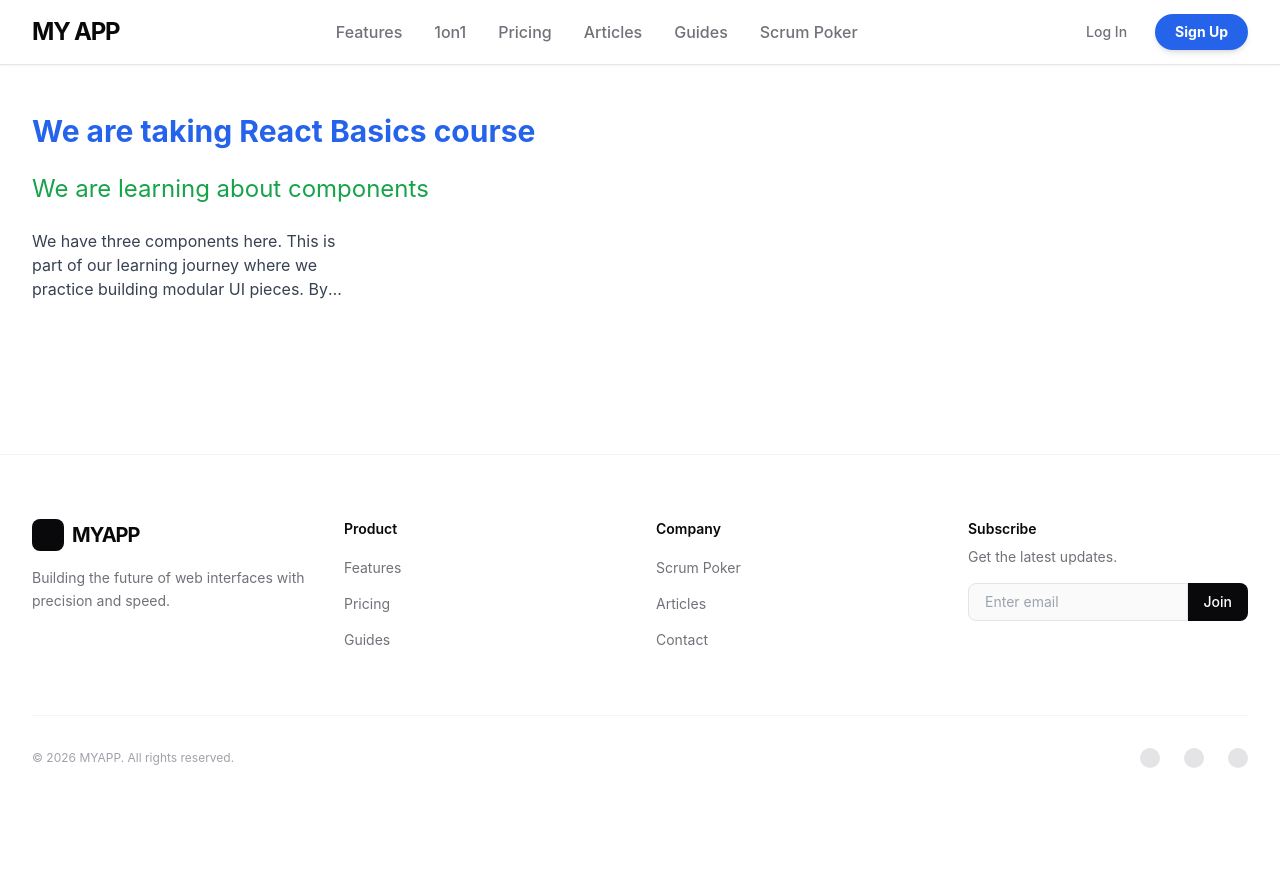
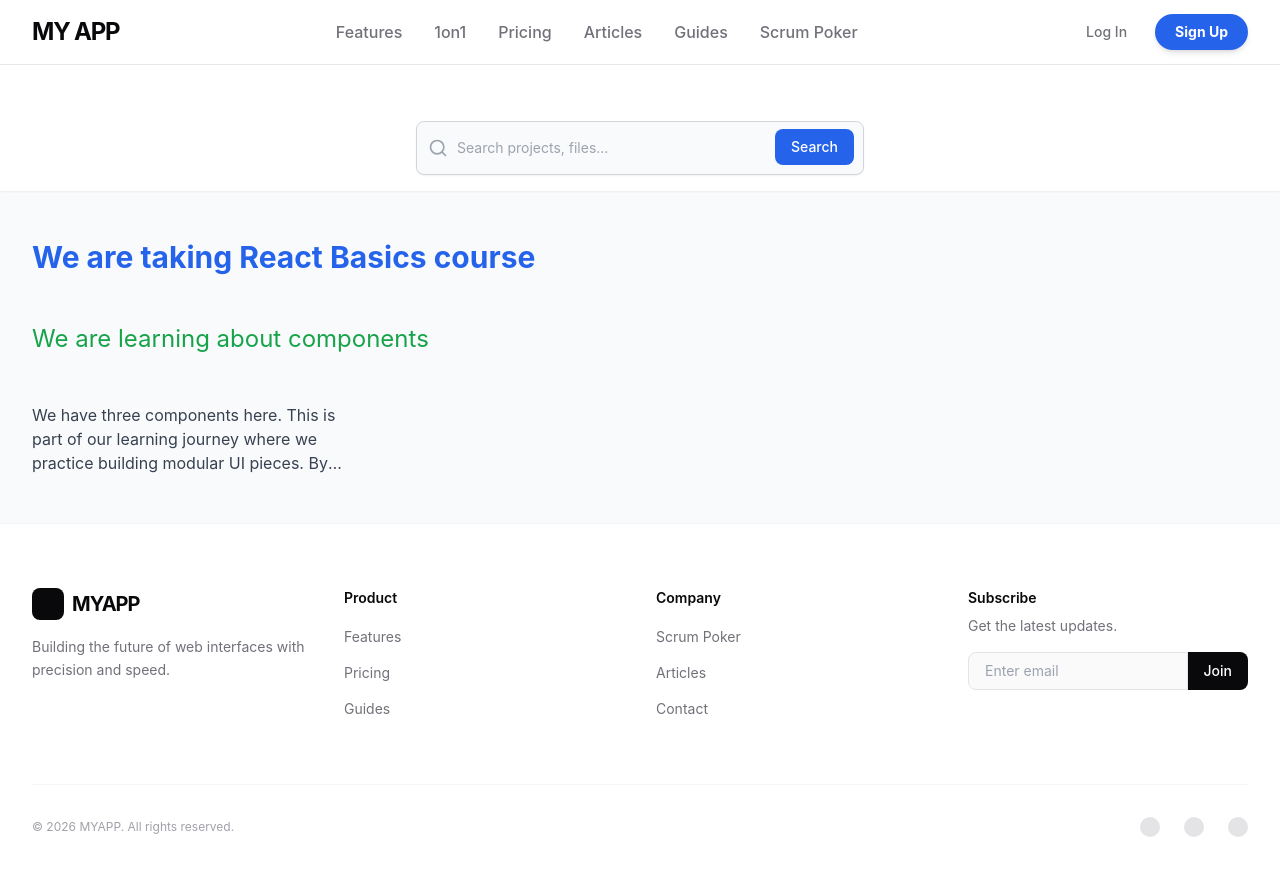
Before and after one commit to Gebremikial/my-App, a React (Create React App) app: page / in a window 1280 px wide. Before the commit the page ends 800 px from the top, so only its background shows below. Built offline with nearby package versions, Linux system fonts and the light colour scheme.

Commit message:
feat: add login/signup pages, routing, and search functionality

```diff
--- a/package.json
+++ b/package.json
@@ -7,8 +7,10 @@
     "@testing-library/jest-dom": "^6.9.1",
     "@testing-library/react": "^16.3.2",
     "@testing-library/user-event": "^13.5.0",
+    "lucide-react": "^0.563.0",
     "react": "^19.0.0",
     "react-dom": "^19.0.0",
+    "react-router-dom": "^7.13.0",
     "react-scripts": "5.0.1",
     "tailwindcss": "^3.4.19",
     "web-vitals": "^2.1.4"
--- a/src/App.js
+++ b/src/App.js
@@ -1,4 +1,8 @@
-import React from 'react';
+import React, { useState } from 'react';
+import { BrowserRouter as Router, Routes, Route } from 'react-router-dom';
+import Login from './pages/LogIn';
+import Signup from './pages/SignUp';
+import SearchBar from './components/SearchBar';
 import Navbar from './components/Navbar';
 import Footer from './components/Footer';
 import ContentOne from './components/ContentOne';
@@ -6,27 +10,77 @@ import ContentTwo from './components/ContentTwo';
 import ContentThree from './components/ContentThree';
 
 function App() {
+  const items = ['React', 'Tailwind', 'Render', 'JavaScript', 'Deployment', 'GitHub'];
+
+  const [searchTerm, setSearchTerm] = useState('');
+  const [filteredItems, setFilteredItems] = useState(items);
+
+  const handleSearch = (term) => {
+    setSearchTerm(term);
+    const results = items.filter(item =>
+      item.toLowerCase().includes(term.toLowerCase())
+    );
+    setFilteredItems(results);
+  };
+
   return (
+    <Router>
+      <div className="flex flex-col min-h-screen bg-gray-50">
+        <Navbar />
 
-    <div className="flex flex-col min-h-screen">
+        <Routes>
+          {/* LOGIN PAGE */}
+          <Route path="/login" element={<Login />} />
 
-      <Navbar />
+          {/* SIGNUP PAGE */}
+          <Route path="/signup" element={<Signup />} />
+
+          {/* MAIN HOME PAGE */}
+          <Route
+            path="/"
+            element={
+              <>
+                <div className="bg-white shadow-sm py-4">
+                  <SearchBar onSearch={handleSearch} />
+                </div>
+
                 <main className="flex-grow">
-
                   <div className="max-w-7xl mx-auto px-4 sm:px-6 lg:px-8 py-12">
 
-          <div className="space-y-6">
+                    {/* Search Results logic */}
+                    {searchTerm !== '' && (
+                      <div className="mb-10 p-6 bg-blue-50 rounded-lg border border-blue-200">
+                        <h2 className="text-xl font-semibold mb-4 text-blue-800">Search Results:</h2>
+                        {filteredItems.length > 0 ? (
+                          <ul className="grid grid-cols-1 sm:grid-cols-2 gap-4">
+                            {filteredItems.map((item, index) => (
+                              <li key={index} className="bg-white p-3 shadow rounded-md border-l-4 border-blue-500">
+                                {item}
+                              </li>
+                            ))}
+                          </ul>
+                        ) : (
+                          <p className="text-gray-500">No matches found for "{searchTerm}"</p>
+                        )}
+                      </div>
+                    )}
+
+                    {/* Content Sections */}
+                    <div className="space-y-12">
                       <ContentOne />
                       <ContentTwo />
                       <ContentThree />
                     </div>
-
                   </div>
                 </main>
+              </>
+            }
+          />
+        </Routes>
 
         <Footer />
-
       </div>
+    </Router>
   );
 }
 
--- /dev/null
+++ b/src/components/SearchBar.js
@@ -0,0 +1,33 @@
+import React, { useState } from 'react';
+import { Search } from 'lucide-react'; // Optional: Install lucide-react for the icon
+
+const SearchBar = ({ onSearch }) => {
+  const [query, setQuery] = useState('');
+
+  const handleInputChange = (e) => {
+    setQuery(e.target.value);
+    if (onSearch) onSearch(e.target.value);
+  };
+
+  return (
+    <div className="relative w-full max-w-md mx-auto mt-10">
+      <div className="absolute inset-y-0 left-0 flex items-center pl-3 pointer-events-none">
+        <Search className="w-5 h-5 text-gray-400" />
+      </div>
+      <input
+        type="text"
+        className="block w-full p-4 pl-10 text-sm text-gray-900 border border-gray-300 rounded-lg bg-gray-50 focus:ring-blue-500 focus:border-blue-500 outline-none transition-all shadow-sm"
+        placeholder="Search projects, files..."
+        value={query}
+        onChange={handleInputChange}
+      />
+      <button
+        className="text-white absolute right-2.5 bottom-2.5 bg-blue-600 hover:bg-blue-700 focus:ring-4 focus:outline-none focus:ring-blue-300 font-medium rounded-lg text-sm px-4 py-2 transition-colors"
+      >
+        Search
+      </button>
+    </div>
+  );
+};
+
+export default SearchBar;
--- /dev/null
+++ b/src/pages/LogIn.js
@@ -0,0 +1,17 @@
+import React from 'react';
+
+const Login = () => (
+  <div className="min-h-screen flex items-center justify-center bg-gray-100 px-4">
+    <div className="max-w-md w-full bg-white p-8 rounded-xl shadow-lg">
+      <h2 className="text-2xl font-bold text-center text-gray-800 mb-6">Welcome Back</h2>
+      <form className="space-y-4">
+        <input type="email" placeholder="Email" className="w-full p-3 border rounded-lg outline-none focus:ring-2 focus:ring-blue-500" />
+        <input type="password" placeholder="Password" className="w-full p-3 border rounded-lg outline-none focus:ring-2 focus:ring-blue-500" />
+        <button className="w-full bg-green-600 text-white p-3 rounded-lg font-semibold hover:bg-green-700 transition">Log In</button>
+      </form>
+      <p className="mt-4 text-center text-sm text-gray-600">Don't have an account? <a href="/signup" className="text-blue-600 hover:underline">Sign up</a></p>
+    </div>
+  </div>
+);
+
+export default Login;
--- /dev/null
+++ b/src/pages/SignUp.js
@@ -0,0 +1,18 @@
+import React from 'react';
+
+const Signup = () => (
+  <div className="min-h-screen flex items-center justify-center bg-gray-100 px-4">
+    <div className="max-w-md w-full bg-white p-8 rounded-xl shadow-lg">
+      <h2 className="text-2xl font-bold text-center text-gray-800 mb-6">Create Account</h2>
+      <form className="space-y-4">
+        <input type="text" placeholder="Full Name" className="w-full p-3 border rounded-lg outline-none focus:ring-2 focus:ring-blue-500" />
+        <input type="email" placeholder="Email" className="w-full p-3 border rounded-lg outline-none focus:ring-2 focus:ring-blue-500" />
+        <input type="password" placeholder="Password" className="w-full p-3 border rounded-lg outline-none focus:ring-2 focus:ring-blue-500" />
+        <button className="w-full bg-blue-600 text-white p-3 rounded-lg font-semibold hover:bg-blue-700 transition">Sign Up</button>
+      </form>
+      <p className="mt-4 text-center text-sm text-gray-600">Already have an account? <a href="/login" className="text-blue-600 hover:underline">Log in</a></p>
+    </div>
+  </div>
+);
+
+export default Signup;
```
Also changed, not shown: tailwind.config.js (line endings or trailing spaces), 1 other file (tests, documents, lock files or other folders). Lines whose indentation alone changed are shown as unchanged.
